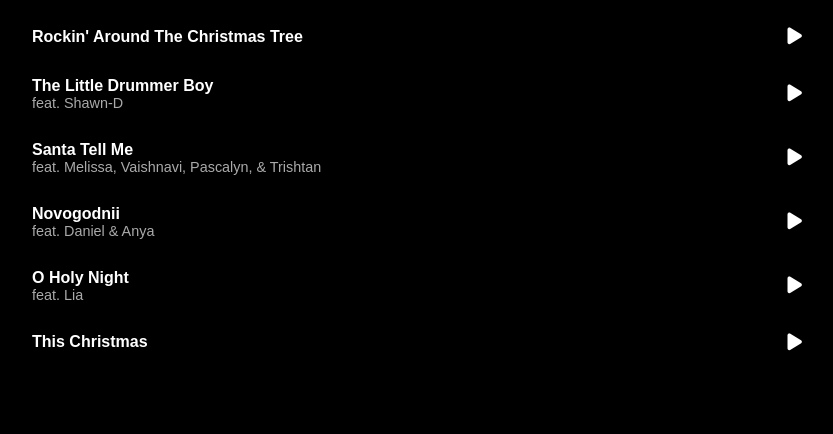
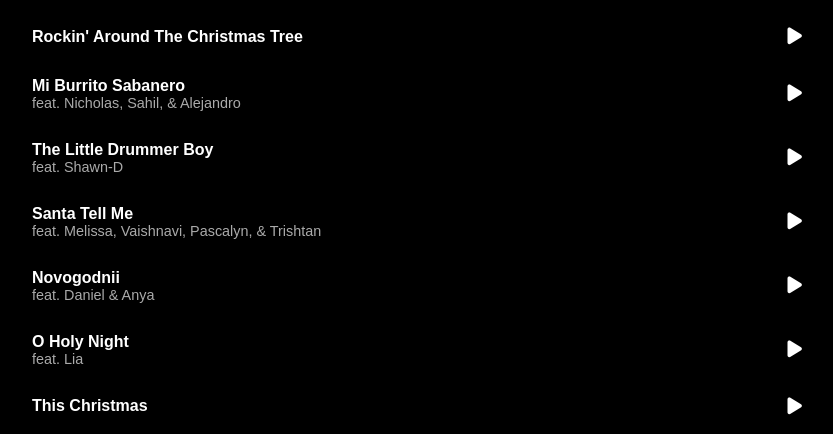
Before and after one commit to MuhammadUsman14/foundstudychristmas, a plain HTML site: page index.html in a window 1280 px wide. Shown: the part 1681-2115 px from the top of the page, without its empty margins (223-1056 px from the left). Drawn offline with Linux system fonts and the light colour scheme; grey boxes are pictures that could not be loaded.

Commit message:
Updated Songs

```diff
--- a/script.js
+++ b/script.js
@@ -7,7 +7,7 @@ const songs = [
     { title: "Blue Christmas", singer: "feat. Gabby", src: "songs/Blue Christmas (feat. Gabby).mp3" },
     { title: "Let It Snow!", singer: "", src: "songs/Let It Snow!.mp3" },
     { title: "Santa Baby", singer: "feat. Tanya & Shawn-D", src: "songs/Santa Baby (feat. Tanya & Shawn-D).mp3" },
-    { title: "You're A Mean One, Mr. Grinch", singer: "feat. Sahil, Jayleen, & Muskaan", src: "songs/You're A Mean One, Mr. Grinch (feat. Sahil, Jayleen, & Muskaan).mp3" },
+    { title: "You're A Mean One, Mr. Grinch", singer: "feat. Sahil, Jayleen, & Muskaan", src: "songs/You’re A Mean One, Mr. Grinch (feat. Sahil, Jayleen, & Muskaan).mp3" },
     { title: "Santa Claus Is Coming To Town", singer: "feat. Bella & David", src: "songs/Santa Claus Is Coming To Town (feat. Bella & David).mp3" },
     { title: "Do You Want To Build A Snowman", singer: "feat. Bri & Nicky", src: "songs/Do You Want To Build A Snowman (feat. Bri & Nicky).mp3" },
     { title: "Holly Jolly Christmas", singer: "feat. Patricia & Nicky", src: "songs/Holly Jolly Christmas (feat. Patricia & Nicky).mp3" },
@@ -21,10 +21,11 @@ const songs = [
     { title: "Silent Night", singer: "feat. Lucas, Zillah, & Carson", src: "songs/Silent Night (feat. Lucas, Zillah, & Carson).mp3" },
     { title: "Underneath the Tree", singer: "feat. David", src: "songs/Underneath the Tree (feat. David).mp3" },
     { title: "Feliz Navidad", singer: "feat. Jayleen", src: "songs/Feliz Navidad (feat. Jayleen).mp3" },
-    { title: "It's Beginning To Look A Lot Like Christmas", singer: "feat. Catalina & Bella", src: "songs/It's Beginning To Look A Lot Like Christmas (feat. Catalina & Bella).mp3" },
+    { title: "It's Beginning To Look A Lot Like Christmas", singer: "feat. Catalina & Bella", src: "songs/It’s Beginning To Look A Lot Like Christmas (feat. Catalina & Bella).mp3" },
     { title: "Mistletoe", singer: "feat. Liam", src: "songs/Mistletoe (feat. Liam).mp3" },
     { title: "O Come All Ye Faithful", singer: "feat. Akosua, Oscar, & Jaden", src: "songs/O Come All Ye Faithful (feat. Akosua, Oscar, & Jaden).mp3" },
-    { title: "Rockin' Around The Christmas Tree", singer: "", src: "songs/Rockin' Around The Christmas.mp3" },
+    { title: "Rockin' Around The Christmas Tree", singer: "", src: "songs/Rockin’ Around The Christmas.mp3" },
+    { title: "Mi Burrito Sabanero", singer: "feat. Nicholas, Sahil, & Alejandro", src: "songs/Mi Burrito Sabanero (feat. Nicholas, Sahil, & Alejandro).mp3" },
     { title: "The Little Drummer Boy", singer: "feat. Shawn-D", src: "songs/The Little Drummer Boy (feat. Shawn-D).mp3" },
     { title: "Santa Tell Me", singer: "feat. Melissa, Vaishnavi, Pascalyn, & Trishtan", src: "songs/Santa Tell Me (feat. Melissa, Vaishnavi, Pascalyn, & Trishtan).mp3" },
     { title: "Novogodnii", singer: "feat. Daniel & Anya", src: "songs/Novogodnii (feat. Daniel & Anya).mp3" },
```
Also changed, not shown: styles.css (line endings or trailing spaces), temp.txt (added), 1 other file.
